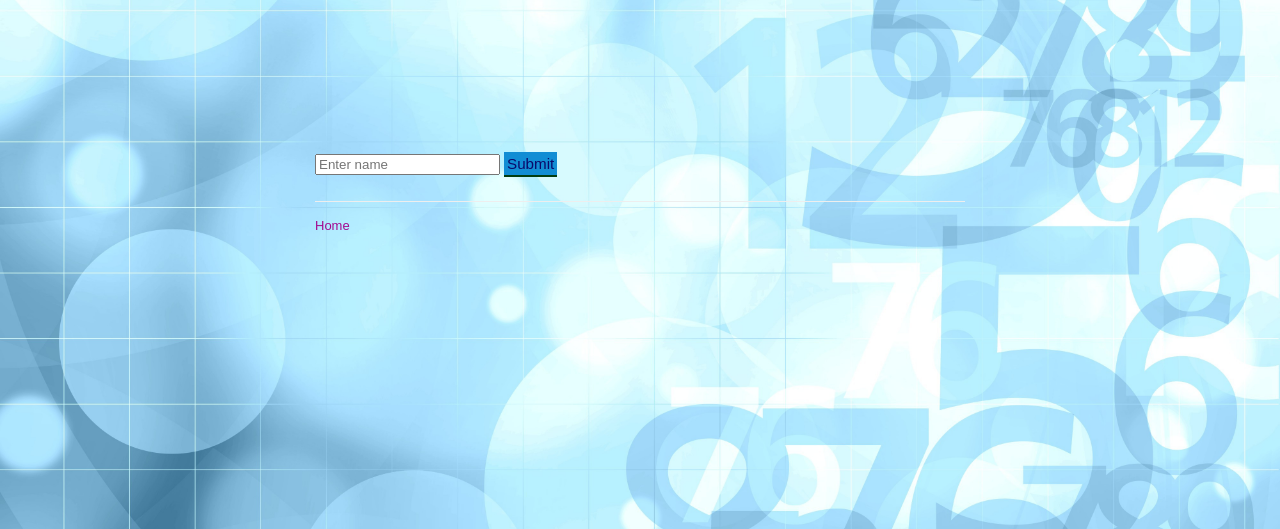
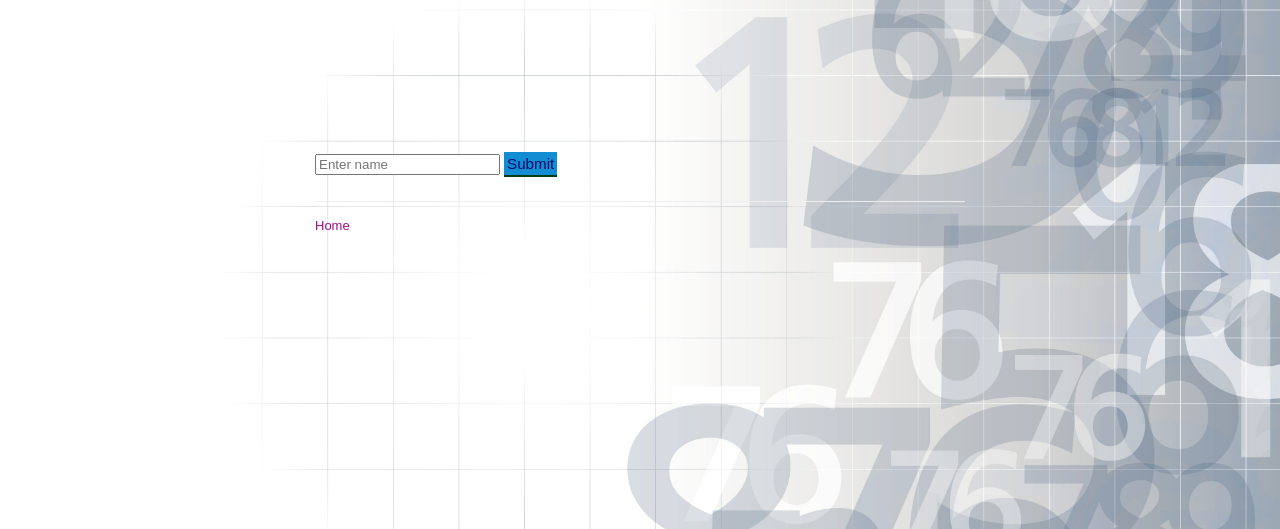
Before and after one commit to J-o-nathan/Maths-App2, a website: page public/advanced.html in a window 1280 px wide. Shown: the part 271-800 px from the top of the page. Drawn offline with Linux system fonts and the light colour scheme.

Commit message:
advanced feature background

```diff
--- a/public/advanced.html
+++ b/public/advanced.html
@@ -20,7 +20,7 @@
 
 
 
-<body id="main-content">
+<body id="main-content-advanced">
         <!-- <div id="new-input">
               <form>
                 <input placeholder="location">
--- a/public/styles.css
+++ b/public/styles.css
@@ -48,6 +48,13 @@ h1 {
 
 .main-content {
     flex-grow: 0.8;
+}
+
+#main-content-advanced {
+    flex-grow: 0.8;
+    background: url("./img/f.jpg");
+    background-size: cover;
+
 }
 
 #puzzle {
```
Also changed, not shown: public/img/f.jpg (added).
